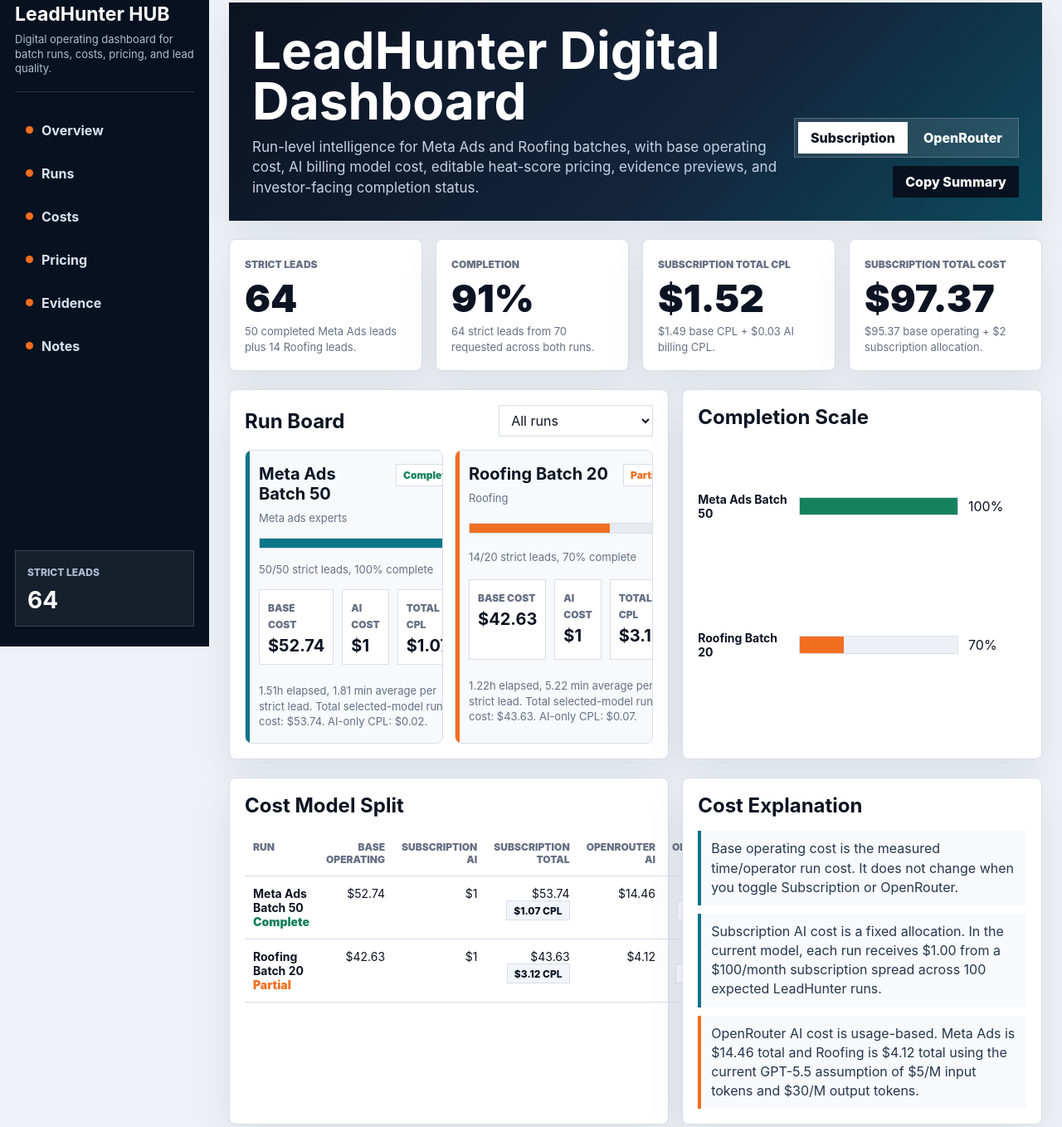
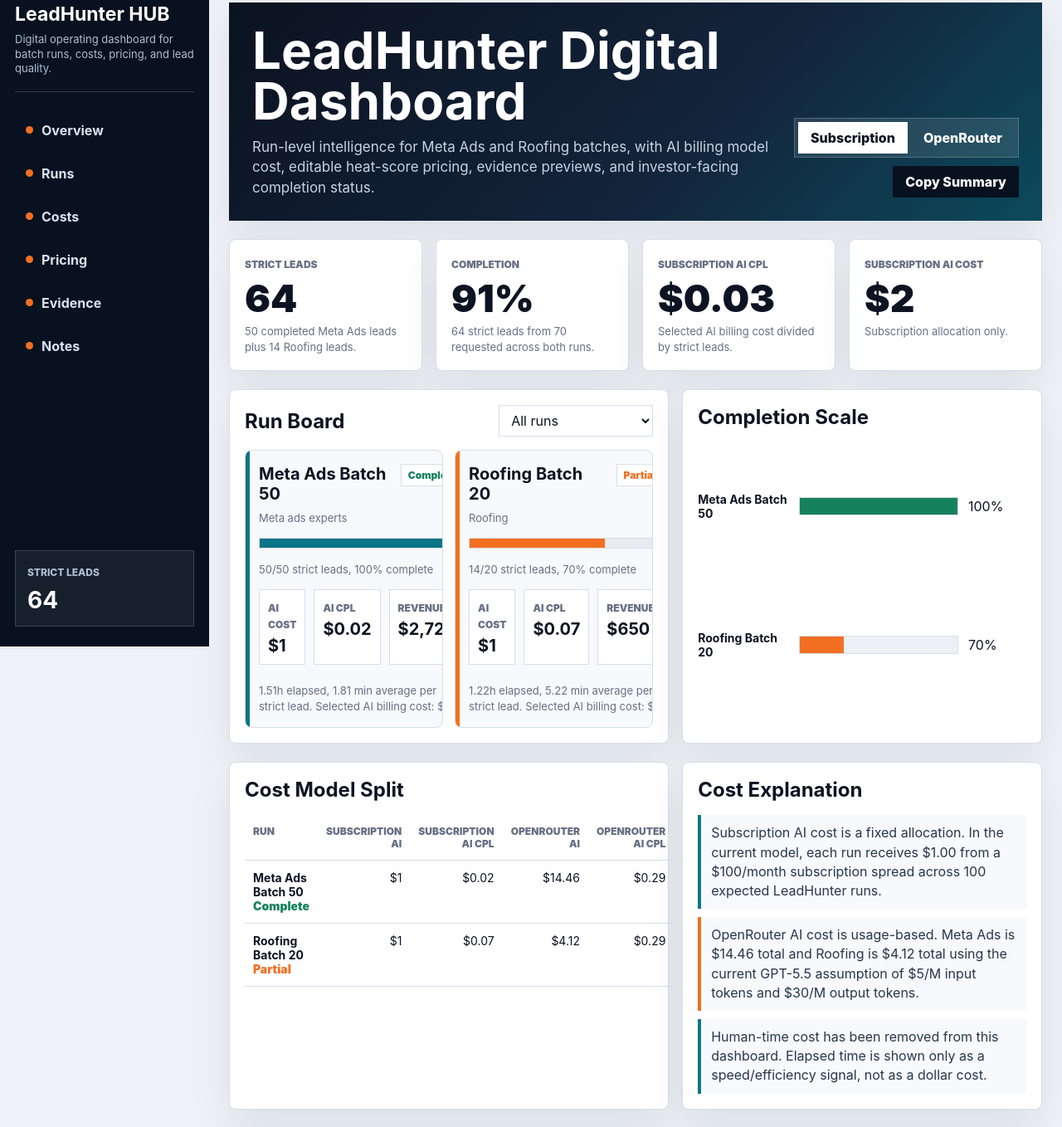
Before and after one commit to taylor585/leadhunter-investor-dashboard-20260705, a plain HTML site: page index.html in a window 1280 px wide. Shown: the part 21-1379 px from the top of the page at 83% size. Drawn offline with Linux system fonts and the light colour scheme.

Commit message:
Remove base operating cost from dashboard

```diff
--- a/index.html
+++ b/index.html
@@ -577,7 +577,7 @@
       <section class="hero" id="overview">
         <div>
           <h1>LeadHunter Digital Dashboard</h1>
-          <p>Run-level intelligence for Meta Ads and Roofing batches, with base operating cost, AI billing model cost, editable heat-score pricing, evidence previews, and investor-facing completion status.</p>
+          <p>Run-level intelligence for Meta Ads and Roofing batches, with AI billing model cost, editable heat-score pricing, evidence previews, and investor-facing completion status.</p>
         </div>
         <div class="hero-actions">
           <div class="switch" aria-label="Cost model">
@@ -600,14 +600,14 @@
           <p class="small">64 strict leads from 70 requested across both runs.</p>
         </article>
         <article class="card">
-          <span class="eyebrow" id="selectedCplLabel">Subscription total CPL</span>
-          <strong class="value" id="selectedCplKpi">$1.52</strong>
-          <p class="small" id="selectedCplFoot">Total selected-model cost divided by strict leads.</p>
+          <span class="eyebrow" id="selectedCplLabel">Subscription AI CPL</span>
+          <strong class="value" id="selectedCplKpi">$0.03</strong>
+          <p class="small" id="selectedCplFoot">Selected AI billing cost divided by strict leads.</p>
         </article>
         <article class="card">
-          <span class="eyebrow" id="modelLabel">Subscription total cost</span>
-          <strong class="value" id="modelCostKpi">$97.37</strong>
-          <p class="small" id="modelFoot">Base operating cost plus subscription allocation.</p>
+          <span class="eyebrow" id="modelLabel">Subscription AI cost</span>
+          <strong class="value" id="modelCostKpi">$2</strong>
+          <p class="small" id="modelFoot">Subscription allocation only.</p>
         </article>
       </section>
 
@@ -643,11 +643,10 @@
             <thead>
               <tr>
                 <th>Run</th>
-                <th class="num">Base Operating</th>
                 <th class="num">Subscription AI</th>
-                <th class="num">Subscription Total</th>
+                <th class="num">Subscription AI CPL</th>
                 <th class="num">OpenRouter AI</th>
-                <th class="num">OpenRouter Total</th>
+                <th class="num">OpenRouter AI CPL</th>
               </tr>
             </thead>
             <tbody id="costRows"></tbody>
@@ -659,9 +658,9 @@
             <h2>Cost Explanation</h2>
           </div>
           <div class="note-list">
-            <div class="note">Base operating cost is the measured time/operator run cost. It does not change when you toggle Subscription or OpenRouter.</div>
             <div class="note">Subscription AI cost is a fixed allocation. In the current model, each run receives $1.00 from a $100/month subscription spread across 100 expected LeadHunter runs.</div>
             <div class="note orange">OpenRouter AI cost is usage-based. Meta Ads is $14.46 total and Roofing is $4.12 total using the current GPT-5.5 assumption of $5/M input tokens and $30/M output tokens.</div>
+            <div class="note">Human-time cost has been removed from this dashboard. Elapsed time is shown only as a speed/efficiency signal, not as a dollar cost.</div>
           </div>
         </article>
       </section>
@@ -732,7 +731,7 @@
           <div class="note-list">
             <div class="note">Meta Ads Batch 50 is complete and can be shown as an investor-ready run.</div>
             <div class="note orange">Roofing Batch 20 is commercially useful but still partial at 14/20. Do not label it complete until the loop finds the missing 6 strict leads.</div>
-            <div class="note">Cost views must stay separated between base operating cost, subscription allocation, OpenRouter usage-based token estimates, and total cost including AI billing.</div>
+            <div class="note">Cost views stay separated between subscription allocation and OpenRouter usage-based token estimates.</div>
           </div>
         </article>
         <article class="card">
@@ -760,7 +759,6 @@
         leads: 50,
         elapsedHours: 1.51,
         avgMin: 1.81,
-        operatingCost: 52.74,
         tokenCost: 14.46,
         tokenCpl: 0.29,
         subscriptionCost: 1,
@@ -782,7 +780,6 @@
         leads: 14,
         elapsedHours: 1.22,
         avgMin: 5.22,
-        operatingCost: 42.63,
         tokenCost: 4.12,
         tokenCpl: 0.29,
         subscriptionCost: 1,
@@ -817,18 +814,12 @@
       return allTiers.reduce((sum, tier) => sum + tierCount(tier, source) * tierPrices[tier], 0);
     }
 
-    function totalOperatingCost(source = runs) {
-      return source.reduce((sum, run) => sum + run.operatingCost, 0);
-    }
-
     function totals(source = runs) {
       const leads = source.reduce((sum, run) => sum + run.leads, 0);
       const target = source.reduce((sum, run) => sum + run.target, 0);
       const revenue = totalRevenue(source);
-      const operating = totalOperatingCost(source);
       const modelCost = source.reduce((sum, run) => sum + (activeModel === "subscription" ? run.subscriptionCost : run.tokenCost), 0);
-      const totalCost = operating + modelCost;
-      return { leads, target, revenue, operating, modelCost, totalCost, profit: revenue - totalCost };
+      return { leads, target, revenue, modelCost, totalCost: modelCost, profit: revenue - modelCost };
     }
 
     function renderKpis() {
@@ -836,14 +827,14 @@
       $("sideLeadCount").textContent = t.leads;
       $("strictLeadKpi").textContent = t.leads;
       $("completionKpi").textContent = Math.round((t.leads / t.target) * 100) + "%";
-      $("selectedCplLabel").textContent = activeModel === "subscription" ? "Subscription total CPL" : "OpenRouter total CPL";
+      $("selectedCplLabel").textContent = activeModel === "subscription" ? "Subscription AI CPL" : "OpenRouter AI CPL";
       $("selectedCplKpi").textContent = money(t.totalCost / t.leads);
-      $("selectedCplFoot").textContent = `${money(t.operating / t.leads)} base CPL + ${money(t.modelCost / t.leads)} AI billing CPL.`;
-      $("modelLabel").textContent = activeModel === "subscription" ? "Subscription total cost" : "OpenRouter total cost";
+      $("selectedCplFoot").textContent = "Selected AI billing cost divided by strict leads.";
+      $("modelLabel").textContent = activeModel === "subscription" ? "Subscription AI cost" : "OpenRouter AI cost";
       $("modelCostKpi").textContent = money(t.totalCost);
       $("modelFoot").textContent = activeModel === "subscription"
-        ? `${money(t.operating)} base operating + ${money(t.modelCost)} subscription allocation.`
-        : `${money(t.operating)} base operating + ${money(t.modelCost)} estimated token spend.`;
+        ? "Subscription allocation only."
+        : "Estimated token spend only.";
     }
 
     function renderRunCards() {
@@ -852,8 +843,7 @@
         const partial = run.status !== "Complete";
         const modelCost = activeModel === "subscription" ? run.subscriptionCost : run.tokenCost;
         const modelCpl = activeModel === "subscription" ? run.subscriptionCpl : run.tokenCpl;
-        const totalCost = run.operatingCost + modelCost;
-        const totalCpl = totalCost / run.leads;
+        const runRevenue = allTiers.reduce((sum, tier) => sum + (run.tiers[tier] || 0) * tierPrices[tier], 0);
         return `
           <article class="run-card ${partial ? "partial" : ""}">
             <div class="run-top">
@@ -868,11 +858,11 @@
               <p class="small">${run.leads}/${run.target} strict leads, ${pct}% complete</p>
             </div>
             <div class="mini-grid">
-              <div class="mini"><span class="eyebrow">Base cost</span><strong>${money(run.operatingCost)}</strong></div>
               <div class="mini"><span class="eyebrow">AI cost</span><strong>${money(modelCost)}</strong></div>
-              <div class="mini"><span class="eyebrow">Total CPL</span><strong>${money(totalCpl)}</strong></div>
+              <div class="mini"><span class="eyebrow">AI CPL</span><strong>${money(modelCpl)}</strong></div>
+              <div class="mini"><span class="eyebrow">Revenue</span><strong>${money(runRevenue)}</strong></div>
             </div>
-            <p class="small">${run.elapsedHours}h elapsed, ${run.avgMin} min average per strict lead. Total selected-model run cost: ${money(totalCost)}. AI-only CPL: ${money(modelCpl)}.</p>
+            <p class="small">${run.elapsedHours}h elapsed, ${run.avgMin} min average per strict lead. Selected AI billing cost: ${money(modelCost)}.</p>
           </article>
         `;
       }).join("");
@@ -896,11 +886,10 @@
       $("costRows").innerHTML = runs.map(run => `
         <tr>
           <td><strong>${run.name}</strong><br><span class="${run.status === "Complete" ? "status-complete" : "status-partial"}">${run.status}</span></td>
-          <td class="num">${money(run.operatingCost)}</td>
           <td class="num">${money(run.subscriptionCost)}</td>
-          <td class="num">${money(run.operatingCost + run.subscriptionCost)}<br><span class="pill">${money((run.operatingCost + run.subscriptionCost) / run.leads)} CPL</span></td>
+          <td class="num">${money(run.subscriptionCost / run.leads)}</td>
           <td class="num">${money(run.tokenCost)}</td>
-          <td class="num">${money(run.operatingCost + run.tokenCost)}<br><span class="pill">${money((run.operatingCost + run.tokenCost) / run.leads)} CPL</span></td>
+          <td class="num">${money(run.tokenCost / run.leads)}</td>
         </tr>
       `).join("");
     }
@@ -964,8 +953,8 @@
         "LeadHunter Dashboard Summary",
         `Strict leads: ${t.leads}/${t.target}`,
         `Potential revenue: ${money(t.revenue)}`,
-        `Selected-model total cost: ${money(t.totalCost)}`,
-        `Gross profit after selected model cost: ${money(t.profit)}`,
+        `Selected AI billing cost: ${money(t.totalCost)}`,
+        `Gross profit after selected AI billing: ${money(t.profit)}`,
         `Active cost model: ${activeModel === "subscription" ? "Subscription allocation" : "OpenRouter token estimate"}`,
         "Meta Ads Batch 50: Complete",
         "Roofing Batch 20: Partial, 14/20 strict leads"
```
